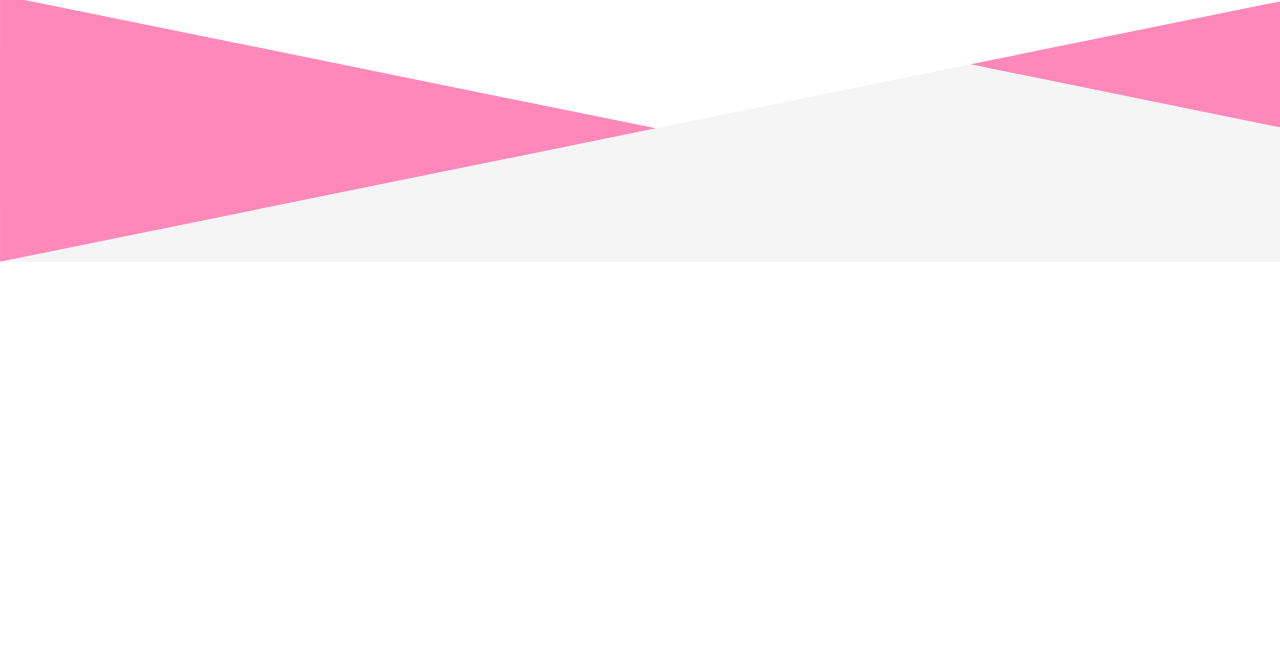
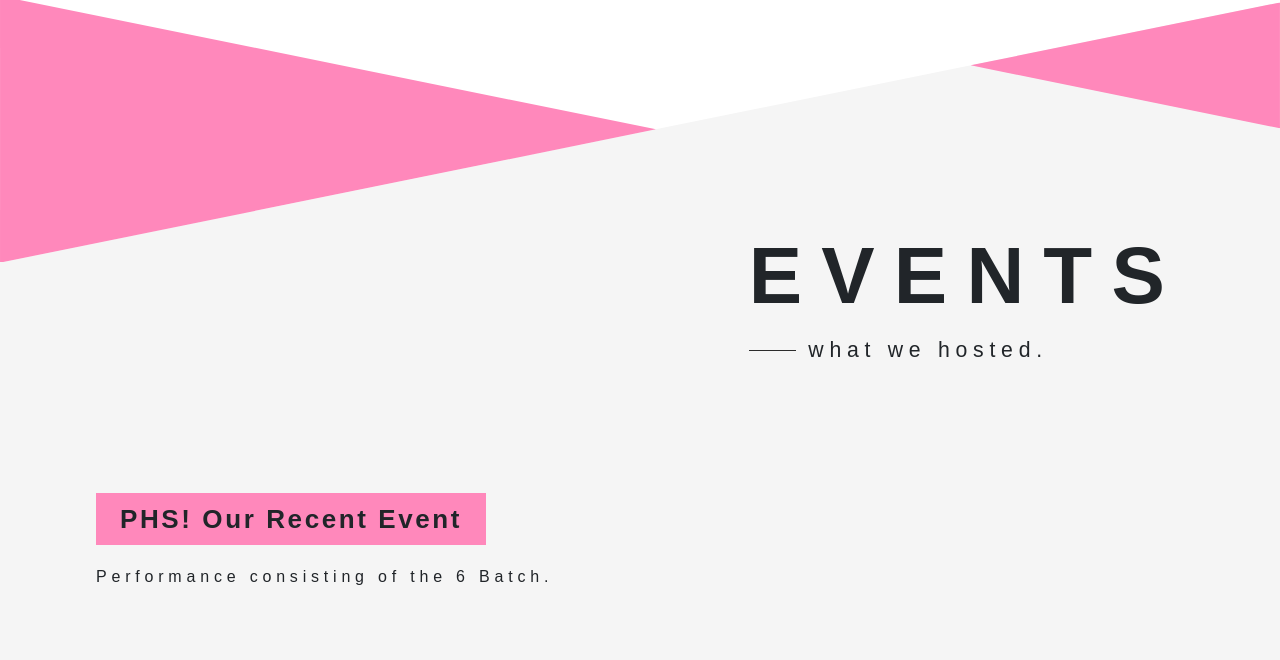
Before and after one commit to LupusWhiteFox/PHS, a plain HTML site: page index.html in a window 1280 px wide. Shown: the part 1457-2117 px from the top of the page. Before the commit the page ends 1719 px from the top, so only its background shows below. Drawn offline with nearby package versions, Linux system fonts and the light colour scheme; a web font is replaced by a local one.

Commit message:
Update CSS and HTML files

```diff
--- a/css/style.css
+++ b/css/style.css
@@ -1,10 +1,12 @@
 :root{
-    --black-color: #2c2c2c
+    --black-color: #2c2c2c;
     --text-base-color: var(--black-color);
     --white-color: #fff;
     --text-invert-color: var(--white-color);
     --background-invert-color: var(--black-color);
     --accent-color: #FF88BB;
+    --gray-color: #f5f5f5;
+    --background-sub-color: var(--gray-color);
 }
 :after, :before{
     border-width: 0;
@@ -17,7 +19,7 @@ a{
     background-color: transparent;
 }
 body{
-    font-size: "Noto Sans JP", sans-serif;
+    font-family: "Noto Sans JP", sans-serif;
     line-height: 1.5;
     color: var(--text-base-color);
     letter-spacing: 0.5em;
@@ -345,3 +347,90 @@ video{
     transition-delay: 1s;
     transition: opacity 2s ease;
 }
+.event_bg{
+    margin-top: -.5px;
+    background-color: var(--background-sub-color);
+}
+.lcase{
+    width: 100%;
+    padding-left: 7.5vw;
+    padding-right: 7.5vw;
+}
+.event_wrapper{
+    position: relative;
+    top: -2vw;
+    padding-bottom: 2vw;
+}
+.heading_event{
+    display: flex;
+    justify-content: flex-end;
+}
+.event_heading{
+    display: flex;
+    flex-direction: column;
+}
+.event_heading{
+    display: flex;
+    font-family: Raleway,sans-serif;
+    font-size: 6.25vw;
+    font-weight: 700;
+    line-height: 1;
+    text-transform: uppercase;
+    letter-spacing: .24em;
+}
+.event_table{
+    display: table;
+}
+.event_word{
+    display: inline-block;
+}
+.para_event{
+    display: flex;
+    font-family: Montserrat,sans-serif;
+    font-size: 1.66vw;
+    line-height: 1;
+    letter-spacing: .27em;
+}
+.para_event:before{
+    position: relative;
+    top: .75vw;
+    display: block;
+    width: 3.66vw;
+    height: 1px;
+    margin-right: 1vw;
+    content: "";
+    background-color: var(--background-invert-color);
+}
+.pad{
+    padding-left: 0;
+}
+.recent_event{
+    display: flex;
+    justify-content: space-between;
+    margin-top: 5vw;
+}
+.recent_textWrapper{
+    margin-top: 4vw;
+    margin-right: -4.5vw;
+}
+.event_desc{
+    display: table;
+    padding: 0 24px;
+    font-size: 1.625rem;
+    font-weight: 700;
+    line-height: 2;
+    letter-spacing: .1em;
+    background-color: var(--accent-color);
+    transform-origin: left;
+    font-family: Noto Sans JP,sans-serif;
+}
+.event_description{
+    margin-top: 16px;
+}
+.event_textdesc{
+    font-size: 1rem;
+    line-height: 2;
+    white-space: pre-wrap;
+    font-family: Noto Sans JP,sans-serif;
+    letter-spacing: 0.3em;
+}
--- a/index.html
+++ b/index.html
@@ -2423,11 +2423,11 @@
                                 </li>
                             </ul>
                         </h1>
-                        <p class="para animate_para animate">what we are.</p>
+                        <p class="para animate_para animate">setup setdown.</p>
                     </div>
                 </div>
                 <div class="intro_content">
-                    <video src="VID.mp4" autoplay loop playsinline muted class="video_intro animate_video animate"></video>
+                    <video src="VID.mp4" autoplay="true" playsinline muted loop class="video_intro animate_video animate"></video>
                     <div class="intro_textwrapper">
                         <div>
                             <div class="intro_desctext animate animate_desc">
@@ -2451,7 +2451,44 @@
         </svg>
     </section>
     <section>
-
+        <div class="event_bg">
+            <div class="lcase">
+                <div class="event_wrapper">
+                    <div class="heading_event">
+                        <div class="event_heading_wrapper">
+                            <h1 id="event" class="event_heading animate_h1event animate">
+                                <ul class="pad">
+                                    <li class="event_table">
+                                        <span class="event_word">E</span>
+                                        <span class="event_word">V</span>
+                                        <span class="event_word">E</span>
+                                        <span class="event_word">N</span>
+                                        <span class="event_word">T</span>
+                                        <span class="event_word">S</span>
+                                    </li>
+                                </ul>
+                            </h1>
+                            <p class="para_event animate_paraevent animate">what we hosted.</p>
+                        </div>
+                    </div>
+                    <div class="recent_event">
+                        <div class="recent_textWrapper">
+                            <div>
+                                <div class="event_desc">
+                                    <p class="titlep">PHS! Our Recent Event</p>
+                                </div>
+                            </div>
+                            <div class="event_description">
+                                <p class="event_textdesc">Performance consisting of the 6 Batch.</p>
+                            </div>
+                        </div>
+                        <div class="recent_imageWrapper">
+
+                        </div>
+                    </div>
+                </div>
+            </div>
+        </div>
     </section>
     <script src="script.js"></script>
     <script src="https://code.jquery.com/jquery-3.5.1.slim.min.js"></script>
--- a/script.js
+++ b/script.js
@@ -1,5 +1,5 @@
 
-let sections = document.querySelectorAll('section');
+let sections = document.querySelectorAll('#introduction');
 window.onscroll = () => {
     sections.forEach(sec => {
         let top = window.scrollY;
```
Also changed, not shown: 1 other file.
